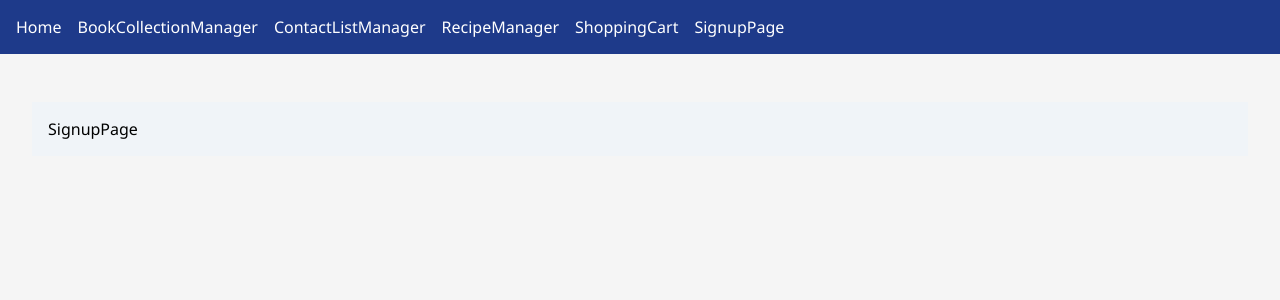
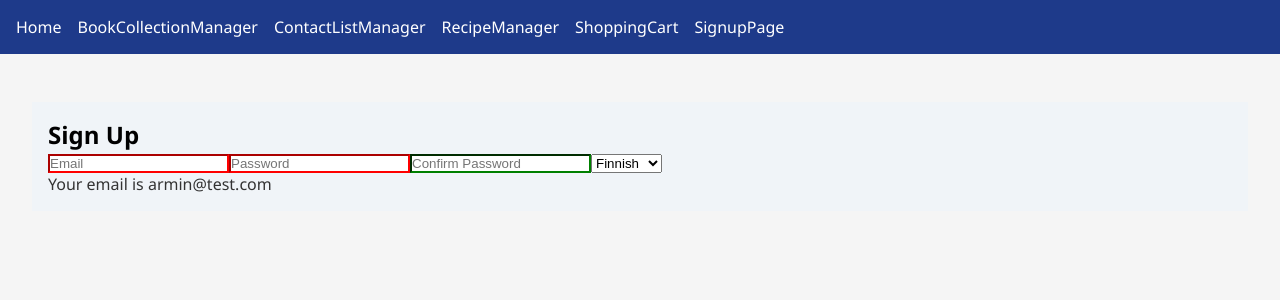
Before and after one commit to Abdullah22-22/marathon-1, a React (Vite) app: page /#/signup in a window 1280 px wide. Shown: the top 300 px of the page. Built offline with nearby package versions, Linux system fonts and the light colour scheme.

Commit message:
add Sing up.jsx

```diff
--- a/src/components/SignupPage/SignupPage.jsx
+++ b/src/components/SignupPage/SignupPage.jsx
@@ -1,9 +1,58 @@
+ import { useState } from "react"
+ import "./SignupPage.css"
+
 function SignupPage() {
+  const[email, setEmail] = useState("");
+  const[password, setPassword] = useState("");
+  const[confirmPassword, setConfirmPassword] = useState("");
+  const[nationality, setNationality] = useState("");
+
+  const greeting = { fi: "Moi", en: "Hello", de: "Hallo", fr: "Bonjour", ir: "سلام" }[nationality];
+  const passwordMatch = password === confirmPassword;
+
   return (
-    <div>
-      SignupPage
+    <div className="signup-container">
+      <h2>Sign Up</h2>
+
+      <input
+        type="email"
+        placeholder="Email"
+        value={email}
+        onChange={(e) => setEmail(e.target.value)}
+        style={{ borderColor: email.includes("@") ? "green" : "red" }}
+      />
+
+      <input
+        type="password"
+        placeholder="Password"
+        value={password}
+        onChange={(e) => setPassword(e.target.value)}
+        style={{ borderColor: password.length >= 6 ? "green" : "red" }}
+      />
+
+      <input
+        type="password"
+        placeholder="Confirm Password"
+        value={confirmPassword}
+        onChange={(e) => setConfirmPassword(e.target.value)}
+        style={{ borderColor: passwordMatch ? "green" : "red" }} // سبز اگر مطابقت دارد
+      />
+
+      <select value={nationality} onChange={(e) => setNationality(e.target.value)}>
+        <option value="fi">Finnish</option>
+        <option value="en">English</option>
+        <option value="de">German</option>
+        <option value="fr">French</option>
+        <option value="ir">Iran</option>
+      </select>
+
+      <p>{greeting}</p>
+      <p>Your email is {email || "armin@test.com"}</p>
+      {!passwordMatch && confirmPassword.length > 0 && (
+        <p style={{ color: "red", textAlign: "center" }}>Passwords do not match!</p>
+      )}
     </div>
-  )
+  );
 }
 
-export default SignupPage
+export default SignupPage;
```
